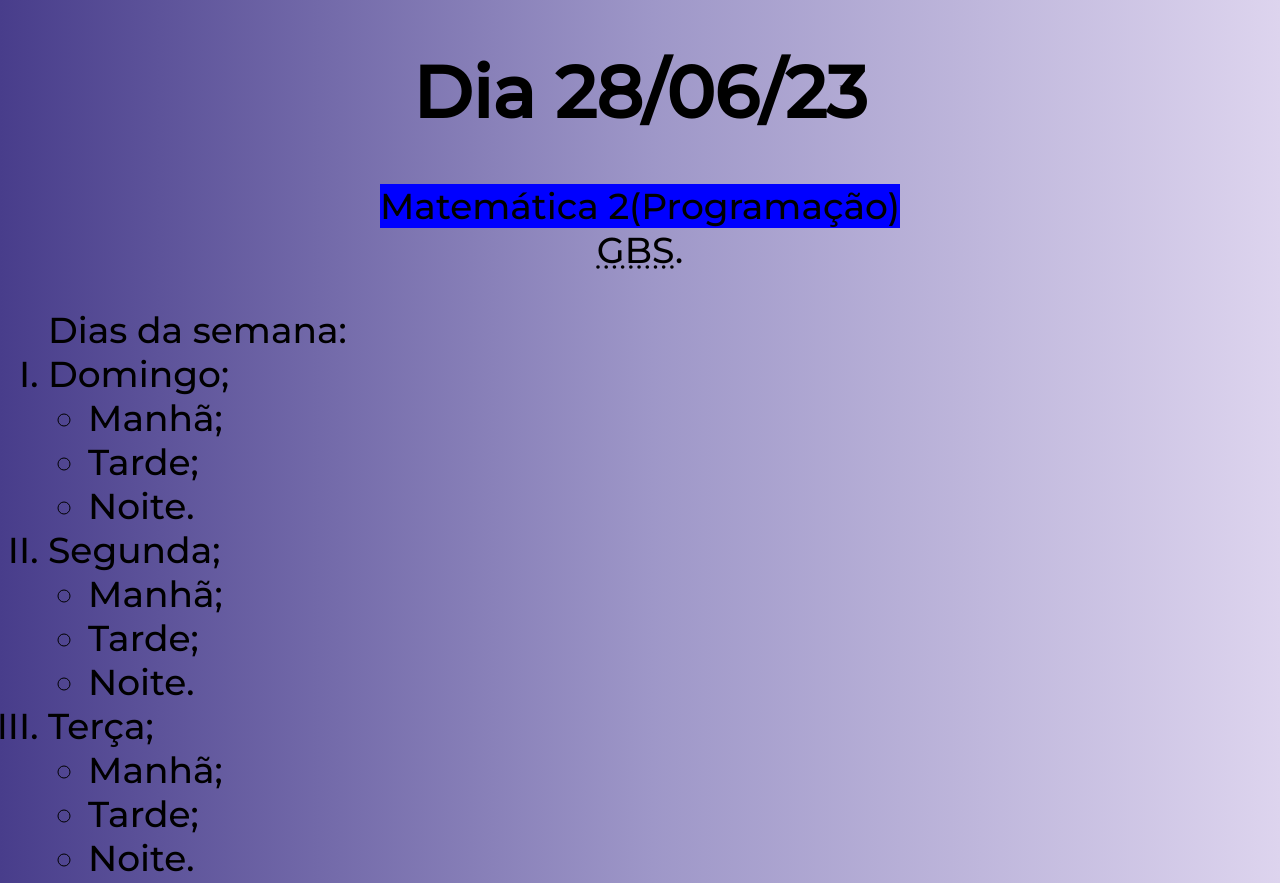
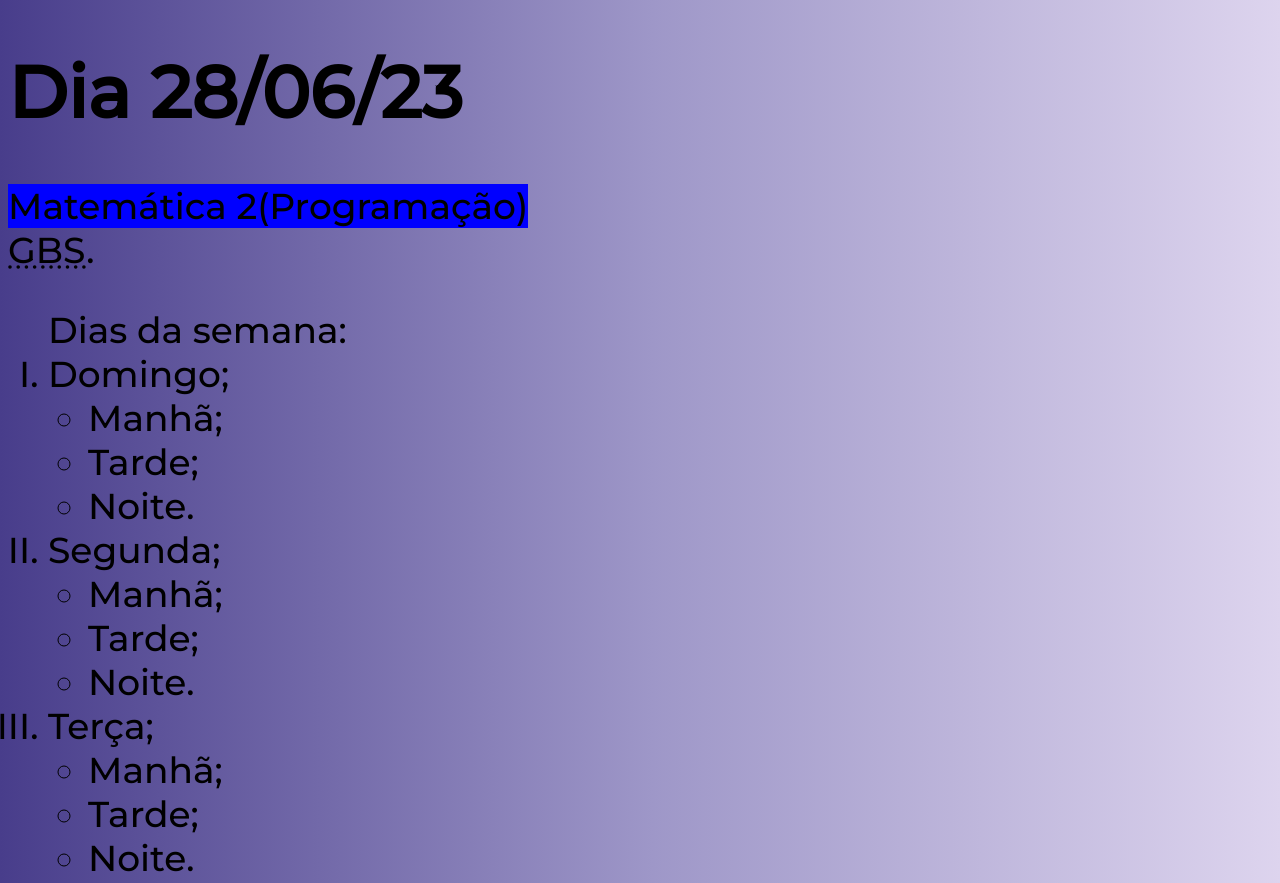
Before and after one commit to GustavoBicalhos/Gustavo-Bicalhos, a plain HTML site: page index.html in a window 1280 px wide. Shown: the top 883 px of the page. Drawn offline with Linux system fonts and the light colour scheme.

Commit message:
Update stylesheet.css

```diff
--- a/stylesheet.css
+++ b/stylesheet.css
@@ -4,9 +4,3 @@ body {
     background: rgb(72,61,139);
     background: linear-gradient(90deg, rgba(72,61,139,1) 0%, rgba(158,151,200,1) 51%, rgba(221,212,238,1) 100%);
 }
-h1 {
-    text-align:center;
-}
-p {
-    text-align:center;
-}
```
